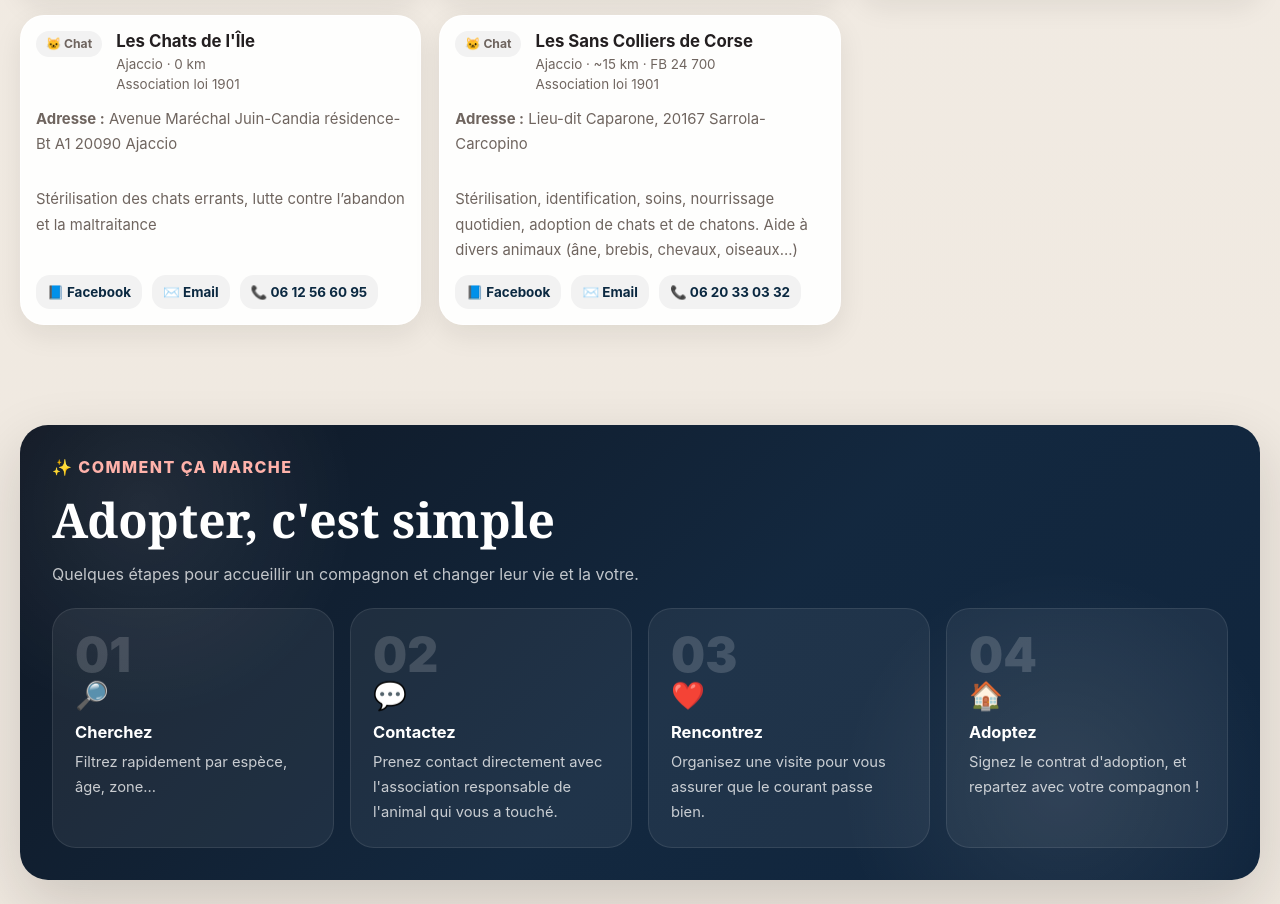
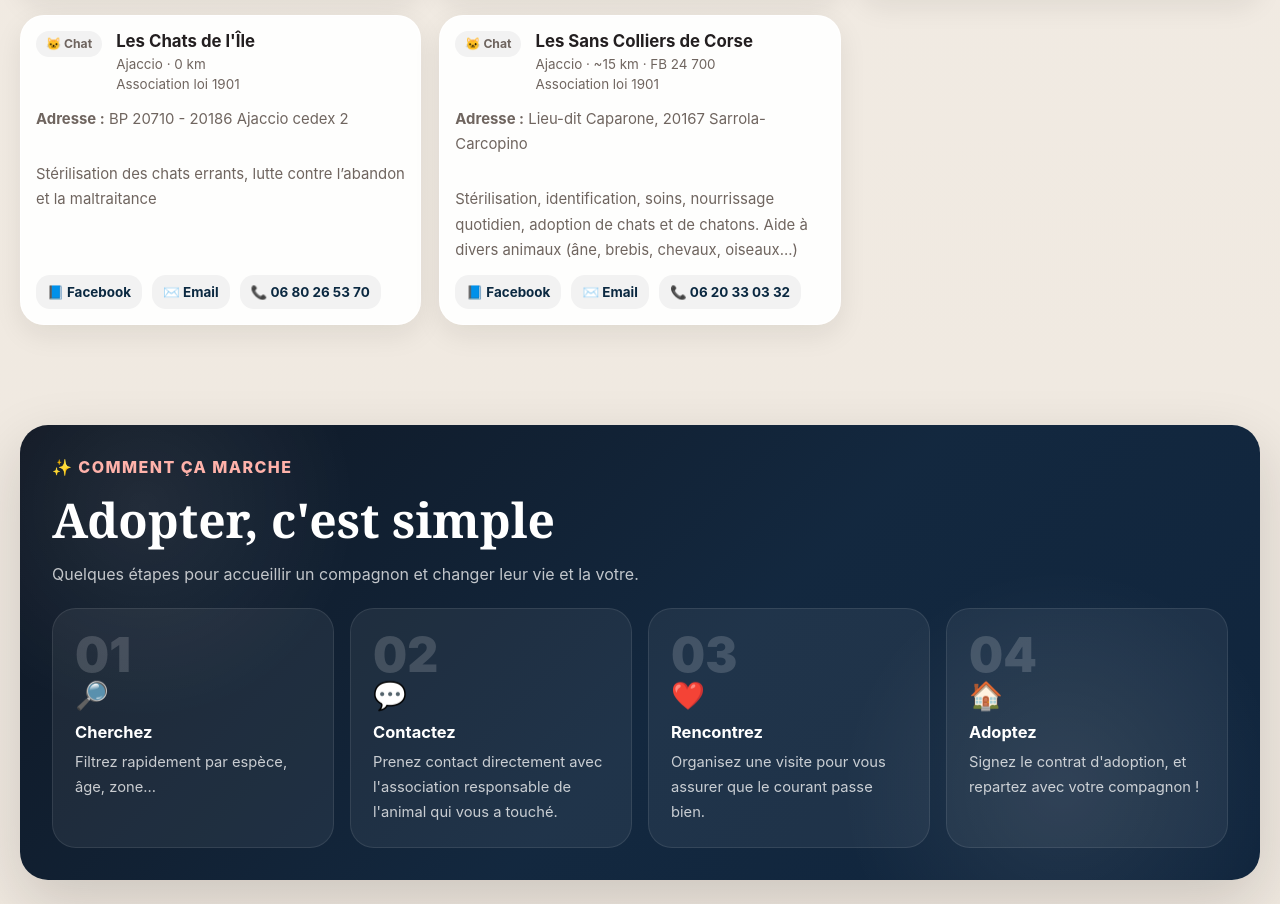
Before and after one commit to adopticorsica/accueil, a plain HTML site: page index.html in a window 1280 px wide. Shown: the part 3907-4811 px from the top of the page. Drawn offline with Linux system fonts and the light colour scheme.

Commit message:
Add files via upload

```diff
--- a/index.html
+++ b/index.html
@@ -959,8 +959,8 @@ const assos = [
     "distance": "0 km",
     "type": "Association loi 1901",
     "statut": "",
-    "adresse": "Avenue Maréchal Juin-Candia résidence-Bt A1 20090 Ajaccio",
-    "tel": "06 12 56 60 95",
+    "adresse": "BP 20710 - 20186 Ajaccio cedex 2",
+    "tel": "06 80 26 53 70",
     "email": "contact@leschatsdelile.fr",
     "desc_fr": "Stérilisation des chats errants, lutte contre l’abandon et la maltraitance",
     "desc_co": "Sterilizazione di i misgi vagabondi, lotta contr’à l’abbandonu è i maltrattamenti.",
```
